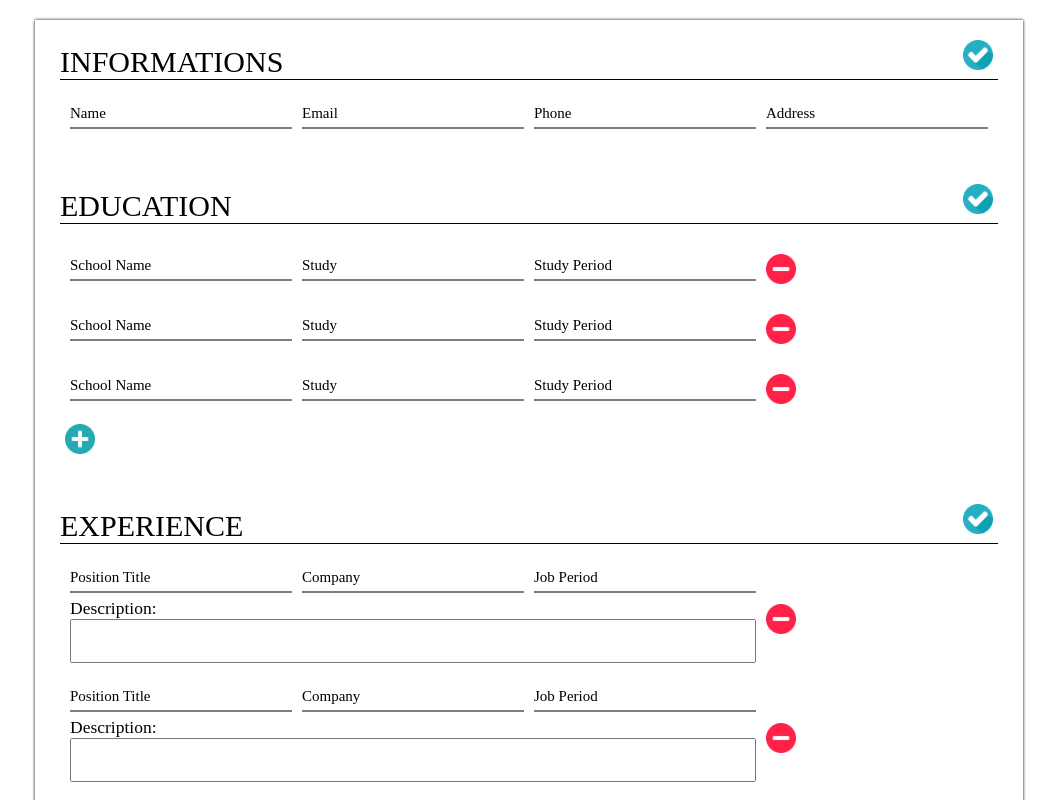
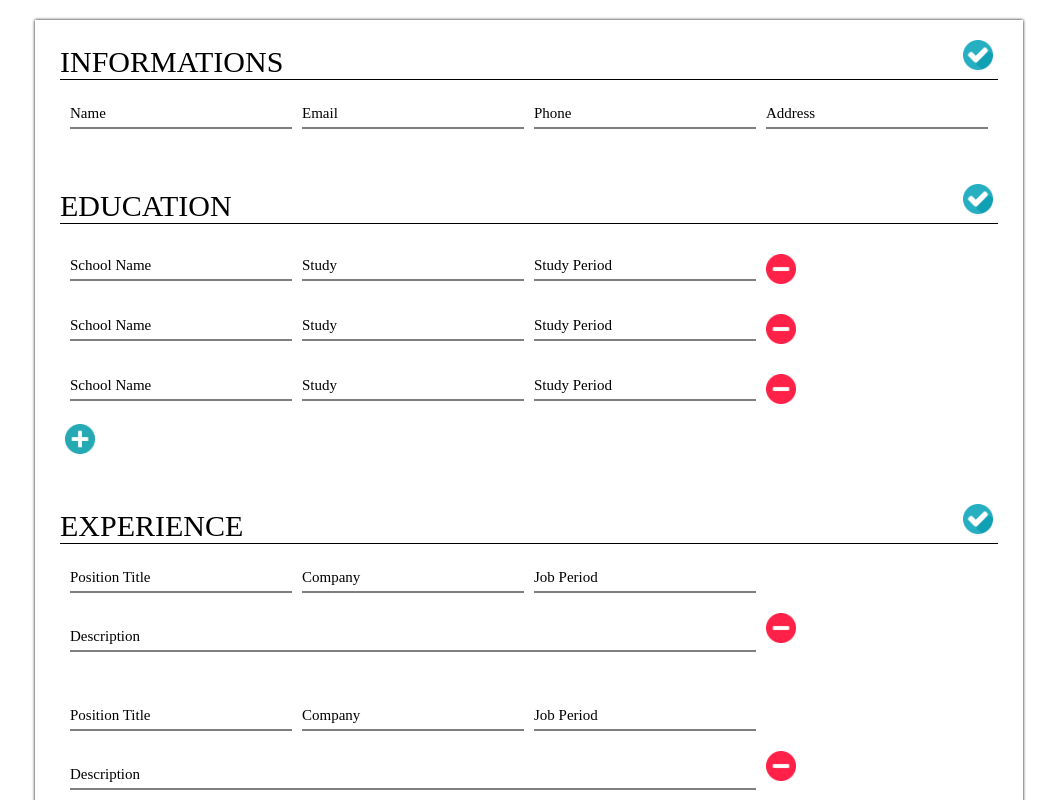
Before and after one commit to NestorNebula/cv-application, a React (Vite) app: page / in a window 1280 px wide. Shown: the top 800 px of the page, without its empty margins (111-1168 px from the left). Built offline with nearby package versions, Linux system fonts and the light colour scheme.

Commit message:
style: add styles to the textarea

```diff
--- a/src/App.css
+++ b/src/App.css
@@ -20,6 +20,11 @@ button > img {
 textarea {
   width: 100%;
   resize: none;
+  border: none;
+  border-bottom: 1px solid black;
+  outline: none;
+  border-bottom: 2px solid rgba(0, 0, 0, 0.5);
+  padding-bottom: 0.1rem;
 }
 
 body {
--- a/src/components/Form.jsx
+++ b/src/components/Form.jsx
@@ -74,7 +74,7 @@ function Form({ type, id, submit, cvsubmit = false }) {
   const aboutme = [
     {
       content: 'aboutme',
-      label: 'Aboutme',
+      label: 'About me',
       type: 'textarea',
     },
   ];
@@ -133,19 +133,23 @@ function Form({ type, id, submit, cvsubmit = false }) {
           );
         } else {
           formContent.push(
-            <label
-              className="arealabel"
-              key={section[i].content + 'label' + id}
-              htmlFor={section[i].content + id}
-            >
-              {section[i].label + ': '}
+            <div className="areadiv" key={section[i].content + id}>
               <textarea
                 className={section[i].content}
                 id={section[i].content + id}
+                rows={1}
+                placeholder=""
                 value={values[i]}
                 onChange={updates[i]}
               ></textarea>
-            </label>
+              <label
+                className="arealabel"
+                key={section[i].content + 'label' + id}
+                htmlFor={section[i].content + id}
+              >
+                {section[i].label}
+              </label>
+            </div>
           );
         }
       } else {
--- a/src/styles/Form.css
+++ b/src/styles/Form.css
@@ -8,8 +8,21 @@ form.experience {
   grid-template-columns: repeat(3, 1fr);
   grid-auto-flow: row;
 }
-
-form.experience > .arealabel,
-.paragraph {
+.areadiv {
+  margin: 3rem 0;
+  position: relative;
   grid-column: 1 / 4;
 }
+
+.arealabel {
+  position: absolute;
+  left: 0;
+  top: 0;
+  transition: 0.2s ease-in;
+  font-size: 1.5rem;
+}
+
+textarea:focus + .arealabel,
+textarea:not(:placeholder-shown) + .arealabel {
+  top: -2rem;
+}
```
